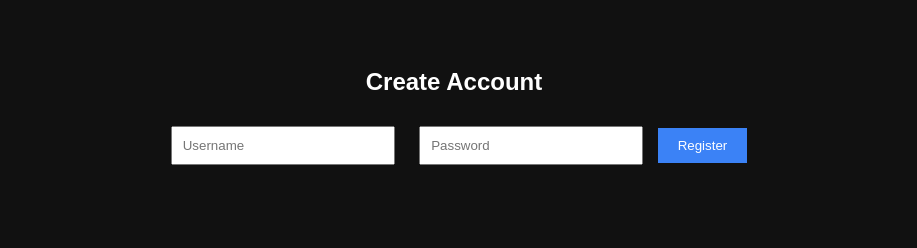
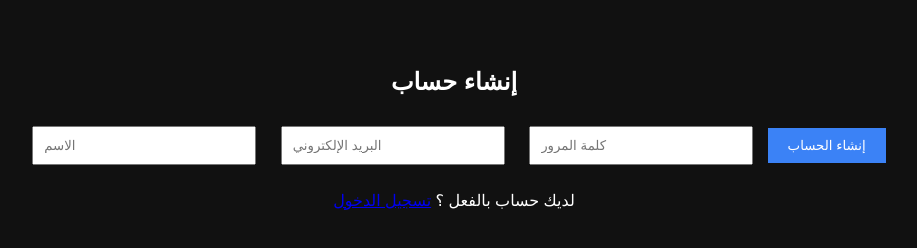
Before and after one commit to dddm20/ai-project-generator-1, a website: page register.html in a window 1280 px wide. Shown: the whole page, without its empty margins (186-1103 px from the left). Drawn offline with Linux system fonts and the light colour scheme.

Commit message:
Update register.html for Arabic localization

```diff
--- a/register.html
+++ b/register.html
@@ -1,25 +1,31 @@
 <!DOCTYPE html>
-<html>
-
+<html lang="ar">
 <head>
-<title>Register</title>
+<meta charset="UTF-8">
+<title>إنشاء حساب</title>
 <link rel="stylesheet" href="style.css">
 </head>
 
 <body>
 
-<h2>Create Account</h2>
+<div class="login-box">
 
-<input id="username" placeholder="Username">
+<h2>إنشاء حساب</h2>
 
-<input id="password" type="password" placeholder="Password">
+<input type="text" placeholder="الاسم">
 
-<button onclick="register()">Register</button>
+<input type="email" placeholder="البريد الإلكتروني">
 
-<p id="msg"></p>
+<input type="password" placeholder="كلمة المرور">
 
-<script src="script.js"></script>
+<button>إنشاء الحساب</button>
+
+<p>
+لديك حساب بالفعل ؟
+<a href="login.html">تسجيل الدخول</a>
+</p>
+
+</div>
 
 </body>
-
 </html>
```
